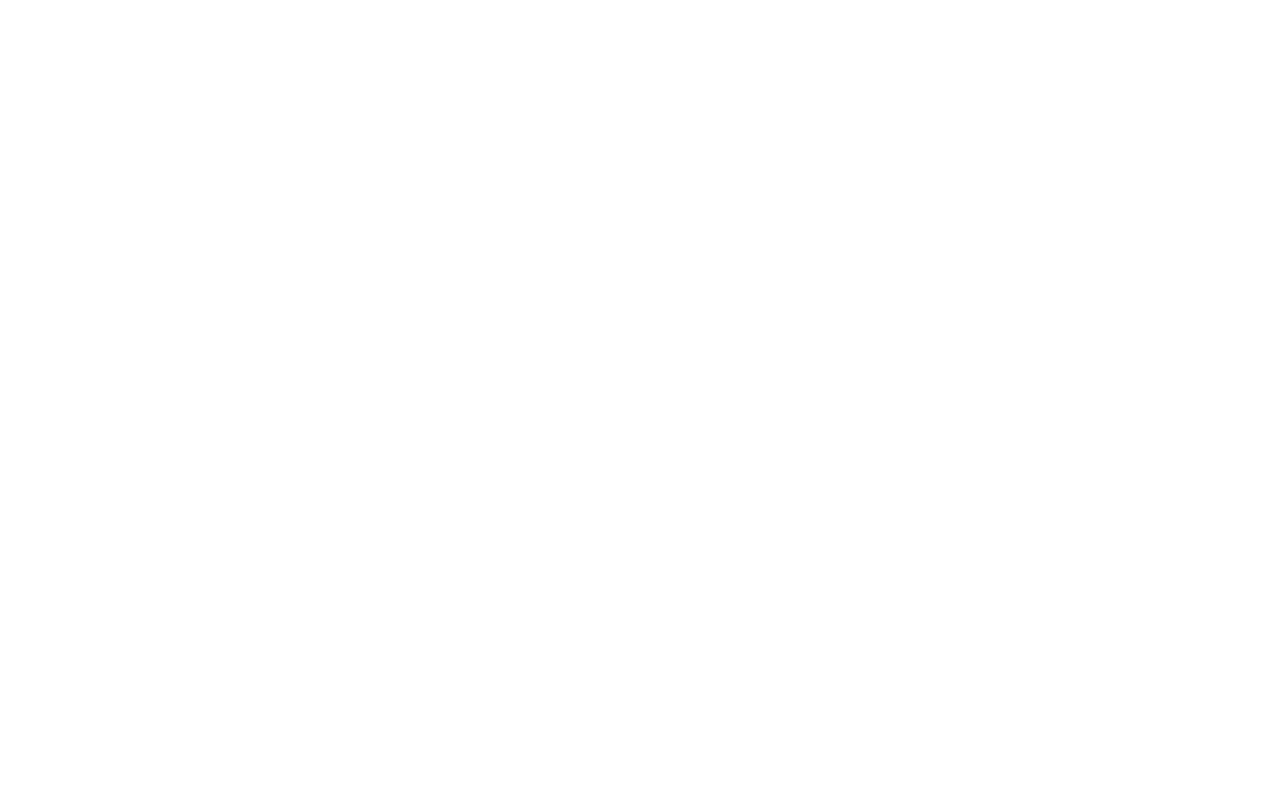
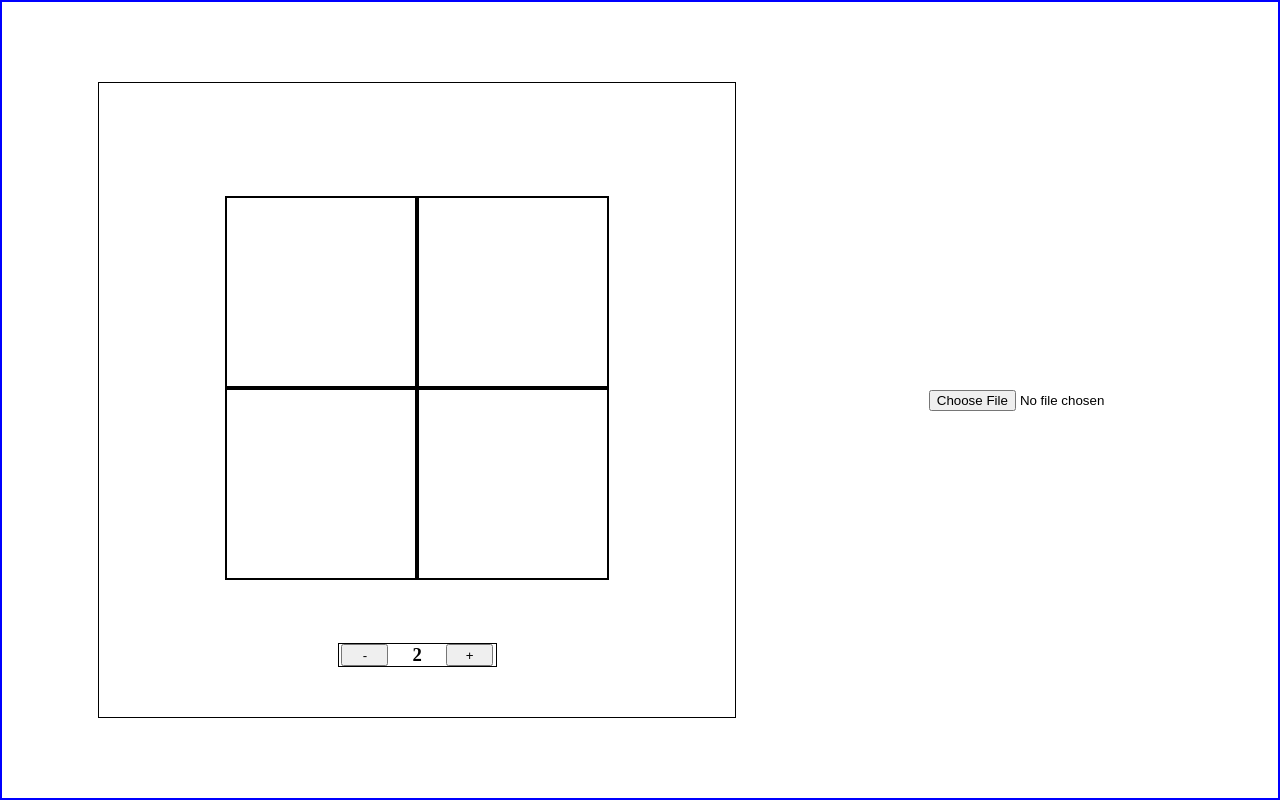
Before and after one commit to Saadkhalid913/coby, a React (Create React App) app in the folder coby-frontend/: page / in a window 1280 px wide. Built offline with nearby package versions, Linux system fonts and the light colour scheme.

Commit message:
Added matrix on frontend with event handling

```diff
--- a/coby-frontend/src/App.js
+++ b/coby-frontend/src/App.js
@@ -1,12 +1,9 @@
 import './index.css';
 import "./index.css"
-import MatrixBox from './components/matrixBox';
-import ImageBox from './components/ImageBox';
+import MainComponent from "./components/MainComponent"
 function App() {
   return (
-    <div>
-
-    </div>
+    <MainComponent />
   )
 }
 
--- a/coby-frontend/src/components/MainComponent.jsx
+++ b/coby-frontend/src/components/MainComponent.jsx
@@ -1,4 +1,4 @@
-import React, { Component, useEffect, useState } from 'react'
+import React, { Component } from 'react'
 import ImageBox from './ImageBox'
 import MatrixBox from './matrixBox'
 
@@ -7,7 +7,7 @@
 
     render() {
         return (
-            <div>
+            <div className = "main-component-wrapper">
                 <MatrixBox gridSize={5}/>
                 <ImageBox />
             </div>
--- a/coby-frontend/src/components/grid.jsx
+++ b/coby-frontend/src/components/grid.jsx
@@ -1,5 +1,5 @@
 import React, { useState, useEffect } from 'react'
-
+import GridTile from './gridTile'
 const Grid = ({ gridSize }) => {
     const [size, setSize]= useState(3)
     useEffect(() => {
@@ -9,7 +9,7 @@
     const tiles = []
     for (let i = 0; i < size; i++) {
         for (let j = 0; j < size; j++) {
-            tiles.push(<div key={`grid-tile${i}-${j}`} className = "matrix-grid-tile"></div>)
+            tiles.push(<GridTile key={`grid-tile${i}-${j}`} onChange = {(e, i) => console.log(e,i)} id = {[i,j]} className = "matrix-grid-tile" />)
         }
     }
 
--- a/coby-frontend/src/components/gridTile.jsx
+++ b/coby-frontend/src/components/gridTile.jsx
@@ -0,0 +1,9 @@
+import React, { Component, useState, useEffect } from 'react'
+
+const GridTile = ({ onChange, defaultValue, id }) => {
+    return <input type="number" className = "matrix-grid-tile"  onChange = {e => onChange(e.target.value, id)} />
+
+}
+
+
+export default GridTile
--- a/coby-frontend/src/index.css
+++ b/coby-frontend/src/index.css
@@ -6,15 +6,51 @@
 
 .matrix-grid {
   display: grid;
-  width: 1000px;
-  height: 1000px;
-
+  width:100%;
+  height: 100%;
+  height: 30vw;
+  width: 30vw;
+  justify-self: center;
 }
 
 .matrix-grid-tile  {
   width: 100%;
   height: 100%;
-  background-color:red;
-  border:3px solid black;
+  border:2px solid black;
+  text-align: center;
+  font-size: 3rem;
+}
+
+.main-component-wrapper {
+  display: flex;
+  flex-direction: row;
+  align-items: center;
+  width: 100vw;
+  height: 100vh;
+  border:  2px solid blue;
+}
+
+.matrix-box {
+  display:flex;
+  flex-direction: column;
+  width:50%;
+  height: 80%;
+  border: 1px solid black;
+  align-content: center;
+  justify-content: center;
 
 }
+.grid-selector {
+  display:flex;
+  flex-direction: row;
+  width: 25%;
+  border: 1px solid black;
+  position: relative;
+  justify-content: space-evenly;
+  top: 10%;
+}
+
+.grid-selector > * {
+  width: 30%;
+  text-align: center;
+}
```
